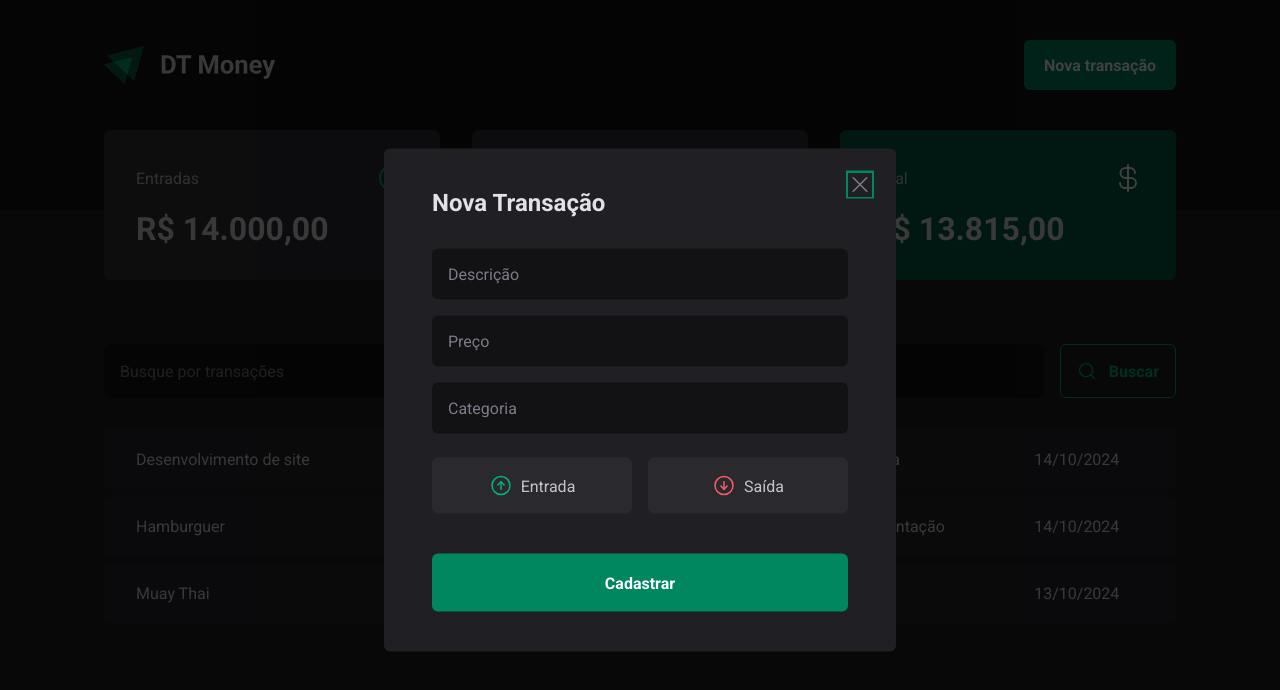
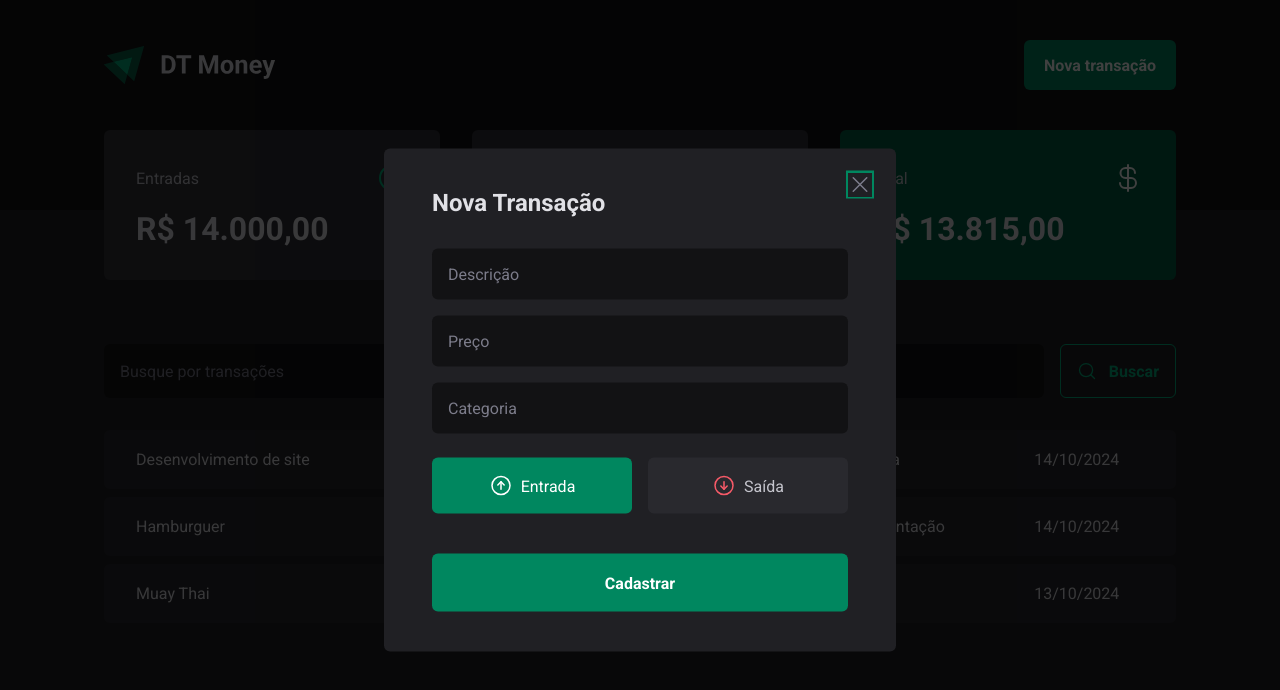
Before and after one commit to regianemr/DTMoney-Rocket-Seat, a React (Vite) app: page / in a window 1280 px wide. Both pictures are taken after a click on the button "Nova transação". Shown: the top 690 px of the page. Built offline with nearby package versions, Linux system fonts and the light colour scheme; data requests are answered from the project's data file.

Commit message:
controlled components

```diff
--- a/src/components/NewTransactionModal/index.tsx
+++ b/src/components/NewTransactionModal/index.tsx
@@ -2,25 +2,29 @@
 import { CloseButton, Content, Overlay, TransactionType, TransactionTypeButton } from './styles'
 import { ArrowCircleDown, ArrowCircleUp, X } from "phosphor-react";
 import * as z from 'zod'
-import { useForm } from "react-hook-form";
+import { Controller, useForm } from "react-hook-form";
 import { zodResolver } from "@hookform/resolvers/zod";
 
 const newTransactionFormSchema = z.object({
     description: z.string(),
     price: z.number(),
     category: z.string(),
-    // type: z.enum(['income', 'outcome']),
+    type: z.enum(['income', 'outcome']),
 })
 
 type NewTransactionFormInputs = z.infer<typeof newTransactionFormSchema>
 
 export function NewTransactionModal() {
     const {
+        control,
         register,
         handleSubmit,
         formState: { isSubmitting }
     } = useForm<NewTransactionFormInputs>({
         resolver: zodResolver(newTransactionFormSchema),
+        defaultValues: {
+            type: 'income'
+        }
     })
 
     async function handleCreateNewTransaction(data: NewTransactionFormInputs) {
@@ -58,7 +62,17 @@
                         {...register('category')}
                     />
 
-                    <TransactionType>
+                    <Controller
+                        control={control}
+                        name="type"
+                        render={({ field }) => {
+                            console.log(field)
+
+                            return (
+                                <TransactionType
+                                    onValueChange={field.onChange}
+                                    value={field.value}
+                                >
                                     <TransactionTypeButton variant="income" value="income">
                                         <ArrowCircleUp  size={24}/>
                                         Entrada
@@ -70,6 +84,10 @@
                                     </TransactionTypeButton>
 
                                 </TransactionType>
+                            )
+                        }}
+
+                    />
 
                     <button type="submit" disabled={isSubmitting}>
                         Cadastrar
```
Lines whose indentation alone changed are shown as unchanged.
